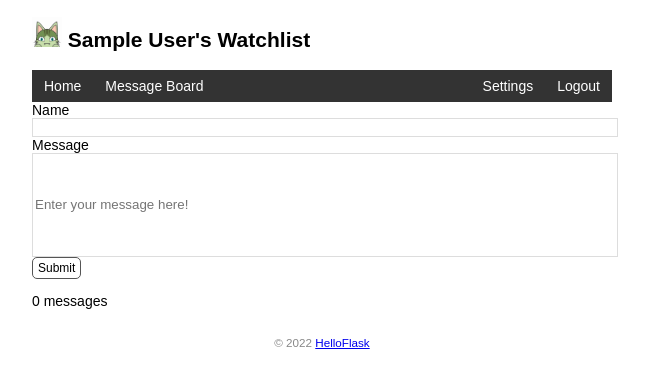
After one commit to liigoQi/helloflask-Watchlist, a Flask app: page /message_board in a window 1280 px wide. The commit adds this page. Shown: the top 388 px of the page, without its empty margins (318-967 px from the left). Run offline with Flask 2, Linux system fonts and the light colour scheme; the visitor is signed in with stand-in values (Sample User, id 1); data comes from the database, SQL or seed files in the repository; data that the repository does not hold is empty.

Commit message:
Add message board

```diff
--- a/watchlist/__init__.py
+++ b/watchlist/__init__.py
@@ -18,6 +18,7 @@ else:
     prefix = 'sqlite:////'
 
 app.config['SQLALCHEMY_DATABASE_URI'] = prefix + os.path.join(os.path.dirname(app.root_path), os.getenv('DATABASE_FILE', 'data.db'))
+
 # 关闭对模型修改的监控
 app.config['SQLALCHEMY_TRACK_MODIFICATIONS'] = False
 
--- a/watchlist/static/style.css
+++ b/watchlist/static/style.css
@@ -117,3 +117,44 @@ input[name=year] {
 .inline-form {
     display: inline;
 }
+
+.message-list {
+    list-style-type: none;
+    margin: 0;
+    padding: 0;
+}
+
+.message-li {
+    list-style-type: none;
+    margin: 0;
+    padding: 0;
+}
+
+.message-block {
+    background-color: white;
+    border: 1px solid #ddd;
+    margin: 0;
+    padding: 0;
+}
+
+.content-box {
+    width: 580px;
+    height: 100px;
+}
+
+.content-box::placeholder {
+    vertical-align: top;
+    top: -0.1rem;
+}
+
+.name-box {
+    width: 580px;
+}
+
+.message-name {
+    color: #F5C518;
+}
+
+.message-id {
+    color: #888;
+}
--- a/watchlist/templates/base.html
+++ b/watchlist/templates/base.html
@@ -22,17 +22,22 @@
         <nav>
             <ul>
                 <li><a href="{{ url_for('index') }}">Home</a></li>
+                <li><a href="{{ url_for('message_board') }}">Message Board</a></li>
                 {% if current_user.is_authenticated %}
-                <li><a href="{{ url_for('settings') }}">Settings</a></li>
-                <li><a href="{{ url_for('logout') }}">Logout</a></li>
+                <span class="float-right">
+                    <li><a href="{{ url_for('settings') }}">Settings</a></li>
+                    <li><a href="{{ url_for('logout') }}">Logout</a></li>
+                </span>
                 {% else %}
-                <li><a href="{{ url_for('login') }}">Login</a></li>
+                <span class="float-right">
+                    <li><a href="{{ url_for('login') }}">Login</a></li>
+                </span>
                 {% endif %}
             </ul>
         </nav>
         {% block content %}{% endblock %}
         <footer>
-            <small>&Copy; 2022 <a href="http://helloflask.com/book/3">HelloFlask</a></small>
+            <small>&copy; 2022 <a href="http://helloflask.com/book/3">HelloFlask</a></small>
         </footer>
     </body>
 </html>
--- /dev/null
+++ b/watchlist/templates/message_board.html
@@ -0,0 +1,31 @@
+{% extends 'base.html' %}
+
+{% block content %}
+
+{% if current_user.is_authenticated %}
+<form method="post">
+    Name <br> <input class="name-box" type="text" name="name" autocomplete="off" required>
+    <br>
+    Message <br> <input class="content-box" type="text" name="content" autocomplete="off" required placeholder="Enter your message here!">
+    <br>
+    <input class="btn" type="submit" name="submit" value="Submit">
+</form>
+{% endif %}
+<p>{{ messages|length }} messages</p>
+<ul class="message-list">
+    {% for message in messages %}
+    <li class="message-li">
+        <div class="message-block">
+            <strong class="message-name">{{ message.name }}</strong> <span class="message-id">#{{ message.id }}</span>
+            <span class="float-right">
+                {{ message.created_time }}
+            </span>
+            <p>
+                {{ message.content }}
+            </p>
+        </div>
+    </li>
+    {% endfor %}
+</ul>
+
+{% endblock %}
--- a/watchlist/views.py
+++ b/watchlist/views.py
@@ -1,5 +1,5 @@
 from watchlist import app, db
-from watchlist.models import User, Movie
+from watchlist.models import User, Movie, Message
 from flask import render_template, request, url_for, redirect, flash
 from flask_login import login_user, login_required, logout_user, current_user
 from markupsafe import escape
@@ -111,3 +111,23 @@ def settings():
         flash('Settings updated.')
         return redirect(url_for('index'))
     return render_template('settings.html')
+
+@app.route('/message_board', methods=['GET', 'POST'])
+def message_board():
+    if request.method == 'POST':
+        if not current_user.is_authenticated:
+            flash('Permission deny.')
+            return redirect(url_for('message_board'))
+        name = request.form.get('name')
+        content = request.form.get('content')
+        if not name or not content:
+            flash('Invalid input.')
+            return redirect(url_for('message_board'))
+        message = Message(name=name, content=content)
+        db.session.add(message)
+        db.session.commit()
+        flash('Message created.')
+        return redirect(url_for('message_board'))
+
+    messages = Message.query.order_by(Message.created_time.desc()).all()
+    return render_template('message_board.html', messages=messages)
```
Also changed, not shown: test_watchlist.py (+27 -0 lines), watchlist/commands.py (+9 -1 lines), watchlist/models.py (+8 -0 lines), 4 other files.
